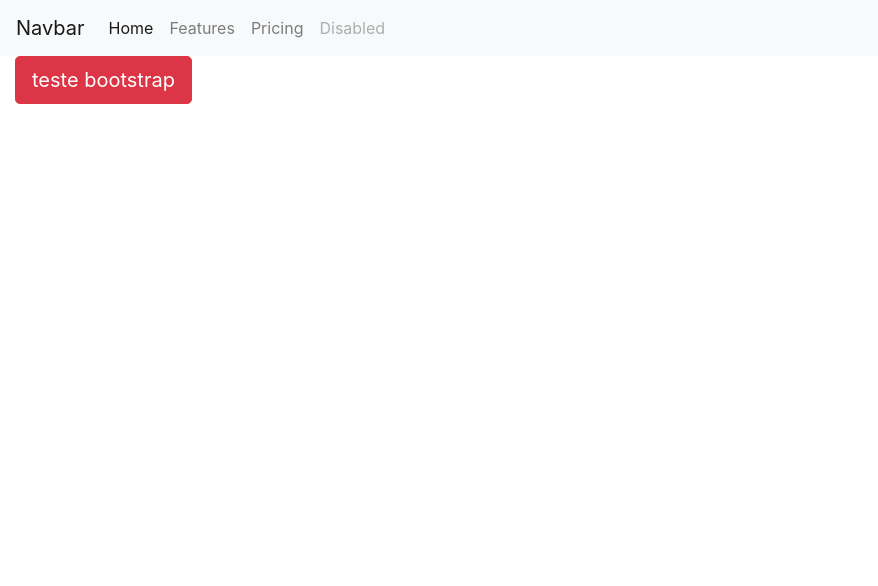
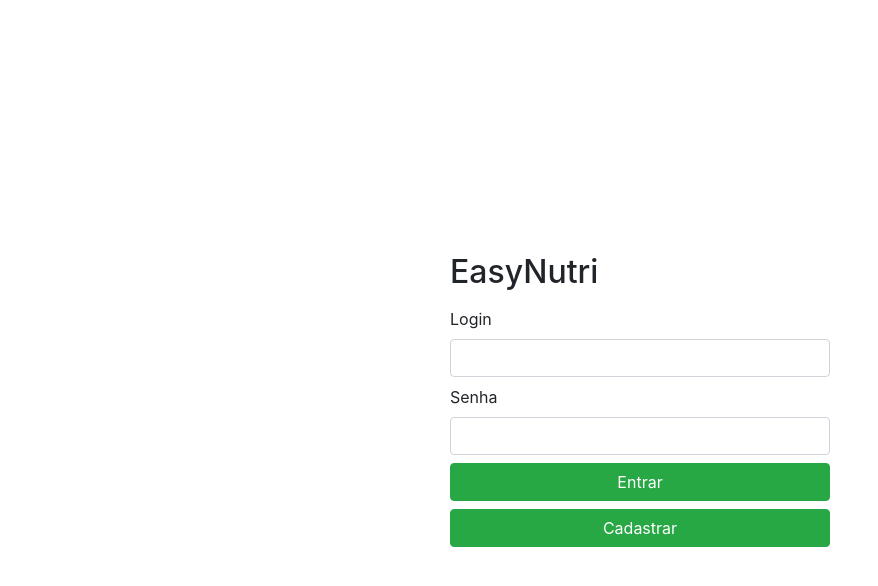
Before and after one commit to marlonsants/tcc-puc-easynutri, an Angular app in the folder easynutri-client/easynutri/: page / in a window 1280 px wide. Shown: the top 586 px of the page, without its empty margins (0-878 px from the left). Built offline with nearby package versions, Linux system fonts and the light colour scheme.

Commit message:
Criação da tela de login

```diff
--- a/easynutri-client/easynutri/src/app/app.component.html
+++ b/easynutri-client/easynutri/src/app/app.component.html
@@ -1,26 +1 @@
-<nav class="navbar navbar-expand-lg navbar-light bg-light">
-  <a class="navbar-brand" href="#">Navbar</a>
-  <button class="navbar-toggler" type="button" data-toggle="collapse" data-target="#navbarNav" aria-controls="navbarNav" aria-expanded="false" aria-label="Toggle navigation">
-    <span class="navbar-toggler-icon"></span>
-  </button>
-  <div class="collapse navbar-collapse" id="navbarNav">
-    <ul class="navbar-nav">
-      <li class="nav-item active">
-        <a class="nav-link" href="#">Home <span class="sr-only">(current)</span></a>
-      </li>
-      <li class="nav-item">
-        <a class="nav-link" href="#">Features</a>
-      </li>
-      <li class="nav-item">
-        <a class="nav-link" href="#">Pricing</a>
-      </li>
-      <li class="nav-item">
-        <a class="nav-link disabled" href="#" tabindex="-1" aria-disabled="true">Disabled</a>
-      </li>
-    </ul>
-  </div>
-</nav>
-
-<div class="col-12">
-  <button class="btn btn-lg btn-danger">teste bootstrap</button>
-</div>
+<app-login></app-login>
--- a/easynutri-client/easynutri/src/app/app.module.ts
+++ b/easynutri-client/easynutri/src/app/app.module.ts
@@ -7,10 +7,12 @@ import { AppComponent } from './app.component';
 import { BsDropdownModule } from 'ngx-bootstrap/dropdown';
 import { TooltipModule } from 'ngx-bootstrap/tooltip';
 import { ModalModule } from 'ngx-bootstrap/modal';
+import { LoginComponent } from './login/login.component';
 
 @NgModule({
   declarations: [
-    AppComponent
+    AppComponent,
+    LoginComponent
   ],
   imports: [
     BrowserModule,
--- /dev/null
+++ b/easynutri-client/easynutri/src/app/login/login.component.html
@@ -0,0 +1,25 @@
+<div class="container">
+  <div class="row justify-content-center align-items-center" style="height: 100vh">
+    <div class="col-4">
+      <div class="row">
+        <h2>EasyNutri</h2>
+      </div>
+      <form>
+        <div class="row mt-2" >
+          <label for="label-control">Login</label>
+          <input type="text"  name="login" class="form-control">
+        </div>
+        <div class="row mt-2">
+          <label for="label-control">Senha</label>
+          <input type="password"  name="senha" class="form-control">
+        </div>
+        <div class="row mt-2">
+          <button class="btn btn-success btn-block">Entrar</button>
+        </div>
+        <div class="row mt-2">
+          <button class="btn btn-success btn-block">Cadastrar</button>
+        </div>
+      </form>
+    </div>
+  </div>
+</div>
--- /dev/null
+++ b/easynutri-client/easynutri/src/app/login/login.component.ts
@@ -0,0 +1,15 @@
+import { Component, OnInit } from '@angular/core';
+
+@Component({
+  selector: 'app-login',
+  templateUrl: './login.component.html',
+  styleUrls: ['./login.component.css']
+})
+export class LoginComponent implements OnInit {
+
+  constructor() { }
+
+  ngOnInit(): void {
+  }
+
+}
```
Also changed, not shown: easynutri-client/easynutri/src/app/login/login.component.css (added), 1 other file (tests, documents, lock files or other folders).
